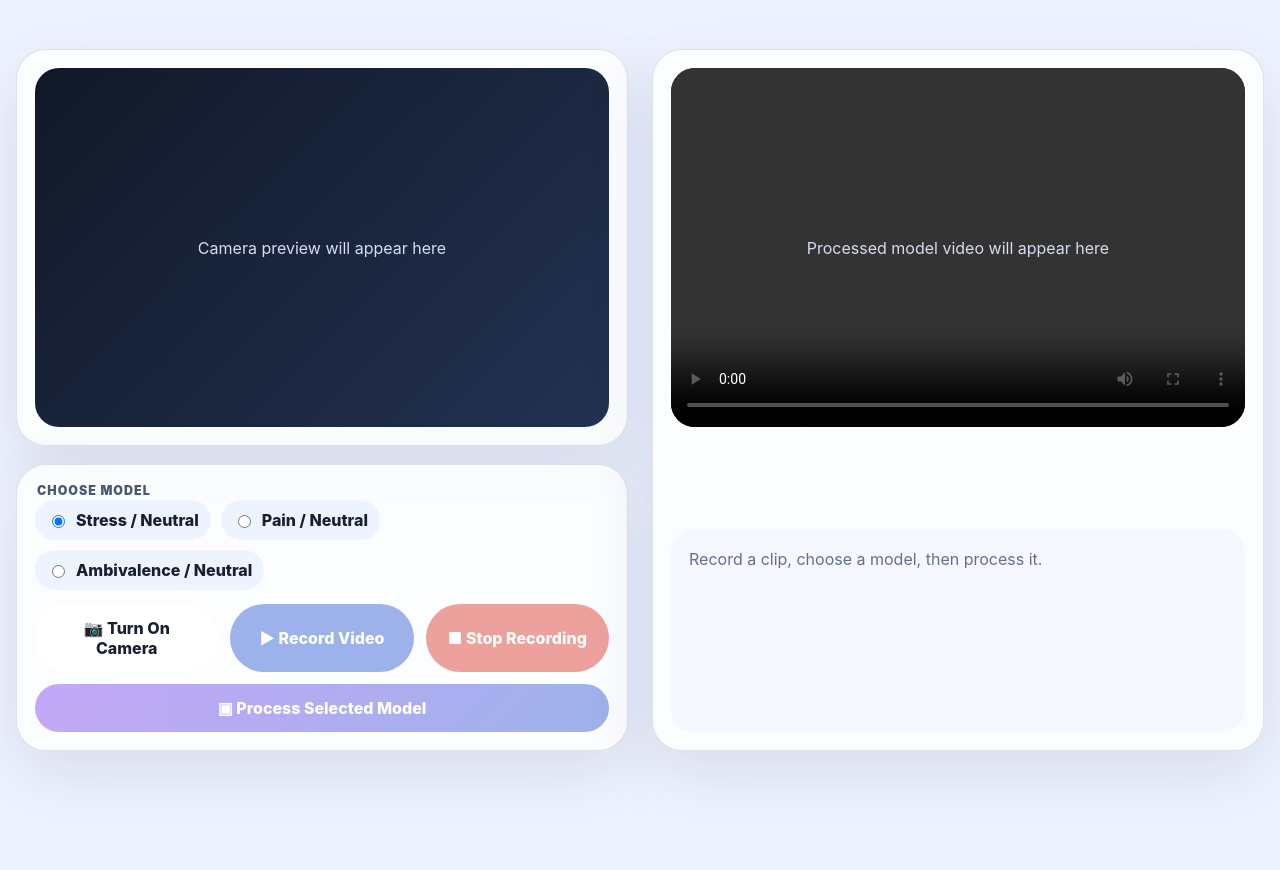
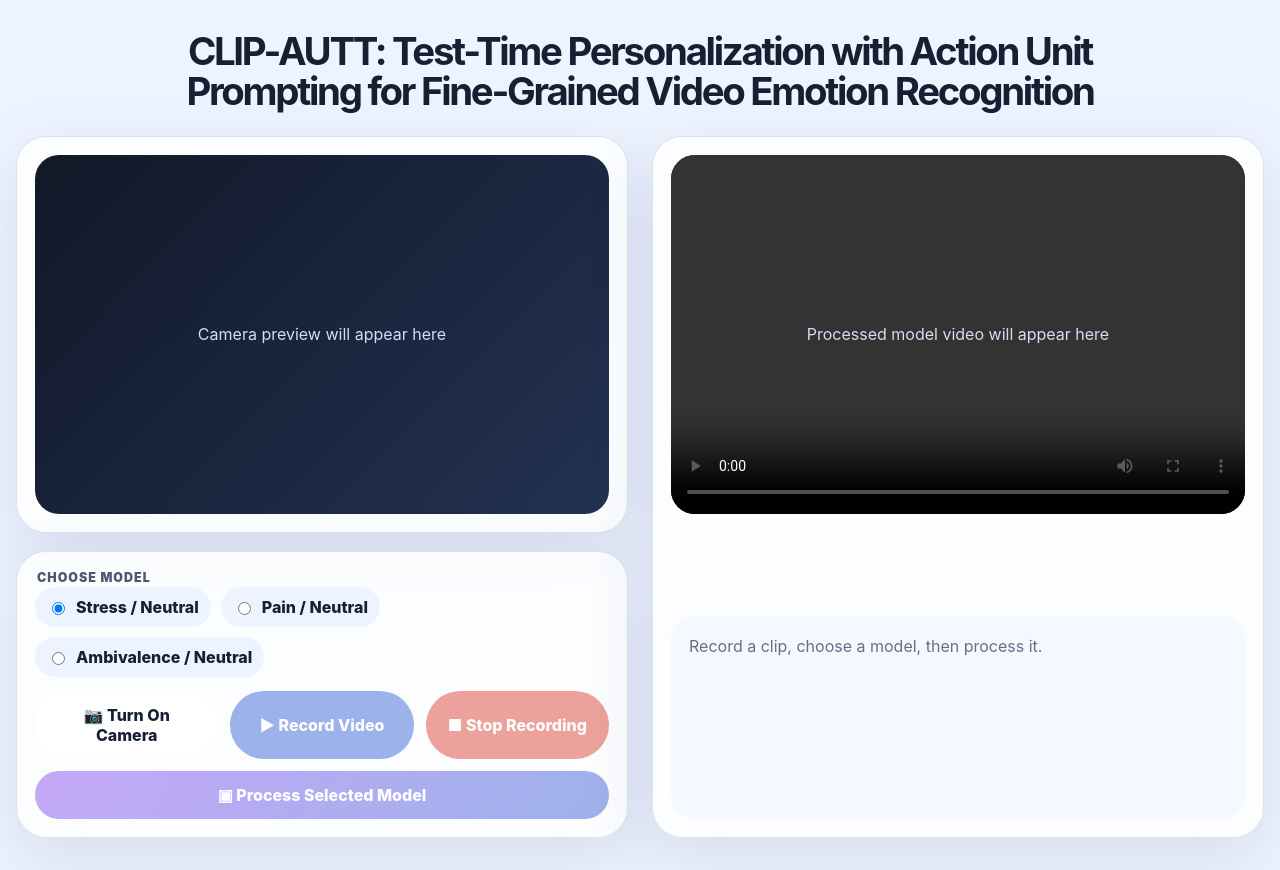
Before and after one commit to osamazeeshan/CLIP-AUTT_Interface, a website: page index.html in a window 1280 px wide. Before the commit the page ends 800 px from the top, so only its background shows below. Drawn offline with Linux system fonts and the light colour scheme.

```diff
--- a/index.html
+++ b/index.html
@@ -8,6 +8,10 @@
   </head>
   <body>
     <main class="app-shell">
+      <header class="app-header">
+        <h1>CLIP-AUTT: Test-Time Personalization with Action Unit Prompting for Fine-Grained Video Emotion Recognition</h1>
+      </header>
+
       <div class="alert" id="cameraError" hidden></div>
 
       <section class="camera-layout">
--- a/src/styles.css
+++ b/src/styles.css
@@ -17,6 +17,20 @@
   padding: 32px 0;
   display: grid;
   align-items: center;
+  gap: 24px;
+}
+
+.app-header {
+  text-align: center;
+}
+
+.app-header h1 {
+  max-width: 1080px;
+  margin: 0 auto;
+  color: #172033;
+  font-size: clamp(1.55rem, 3vw, 2.8rem);
+  line-height: 1.04;
+  letter-spacing: -.06em;
 }
 
 .camera-layout {
```
